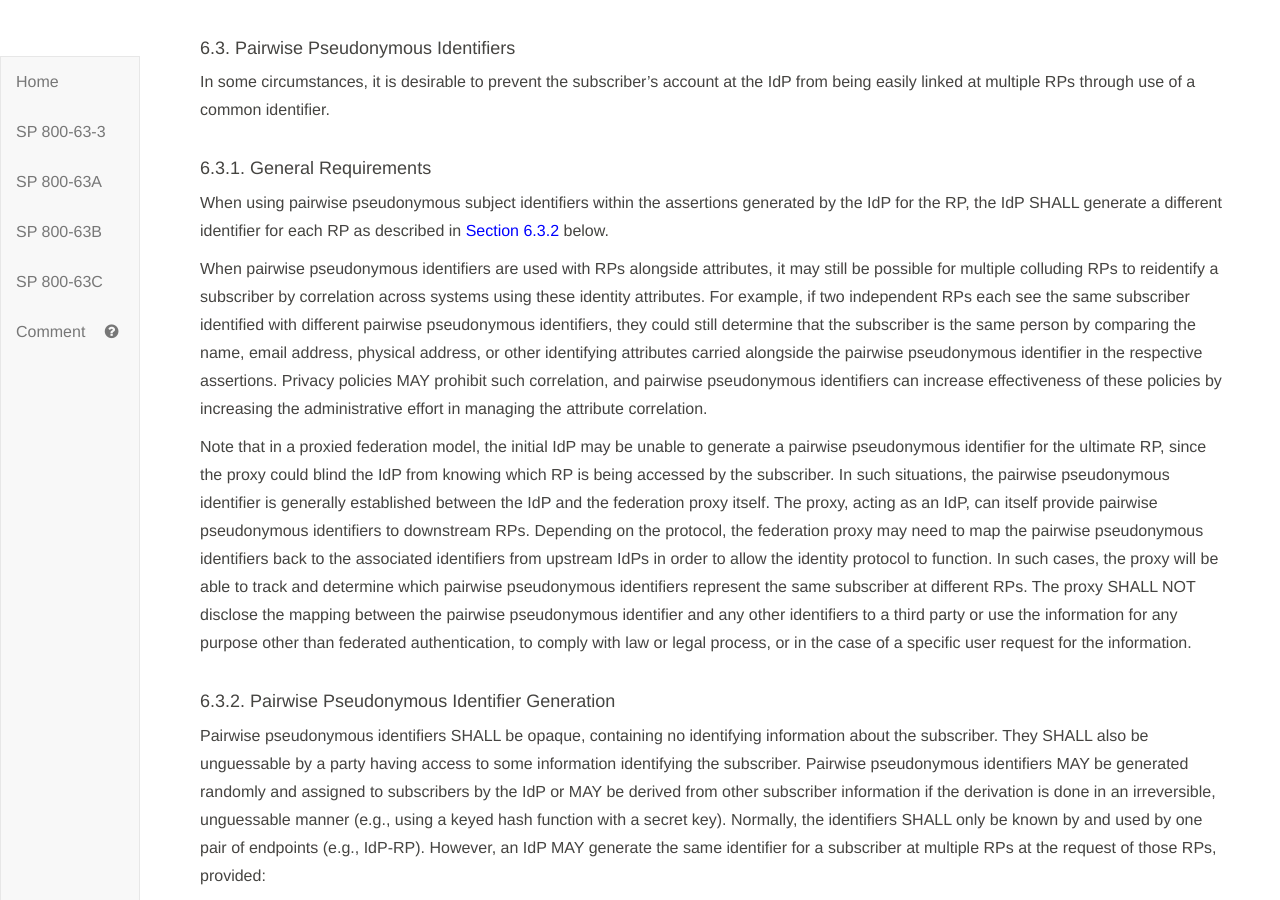
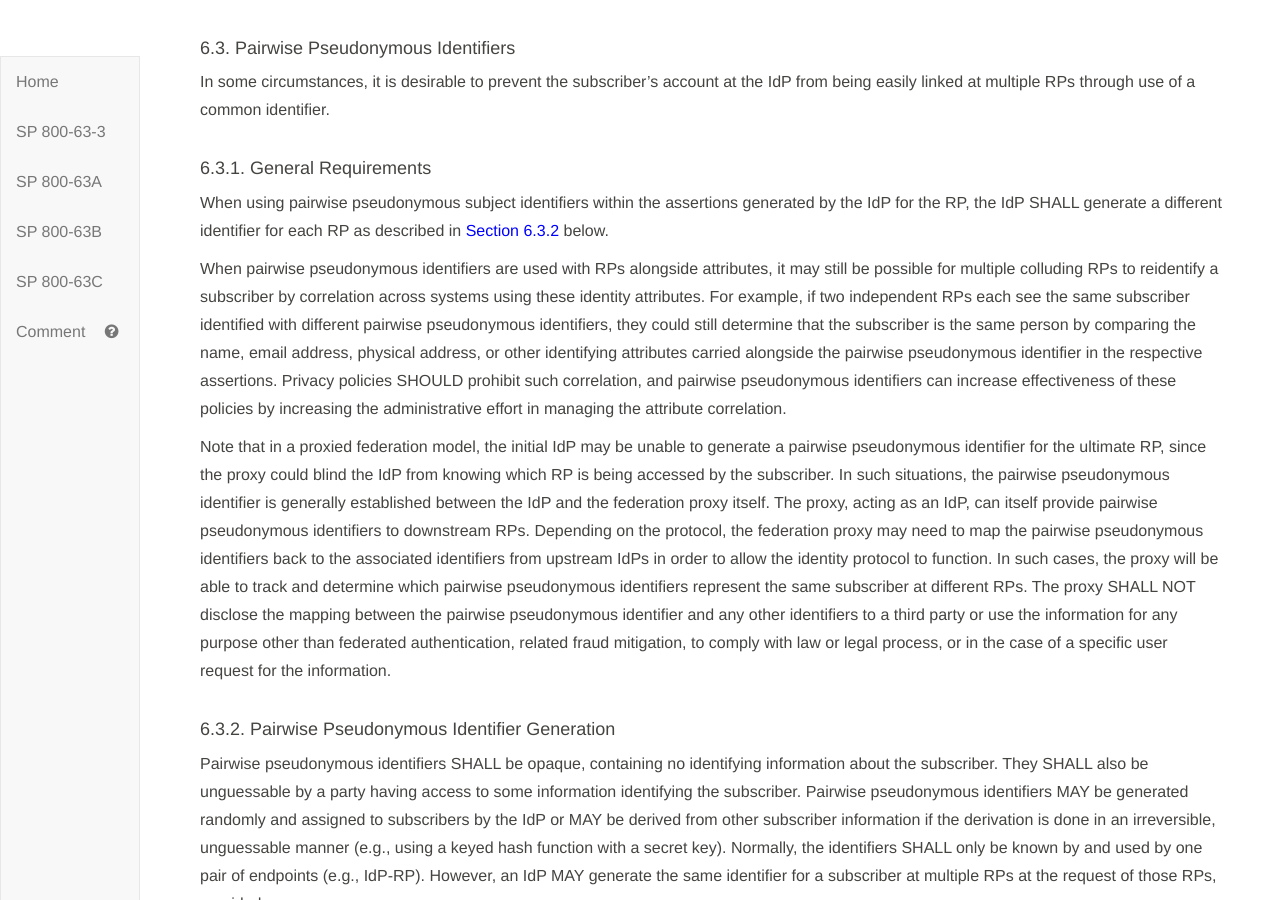
Before and after one commit to usnistgov/800-63-3, a Jekyll site: the page built from sp800-63c/sec6_assertions.md, in a window 1280 px wide and 900 px high, scrolled down 3451 px. Built offline with Jekyll 4.4.1, drawn with Linux system fonts in a browser that asks for light colours; our own code applies the rules of GitHub Pages for plain Markdown files.

Commit message:
Closes #885

```diff
--- a/sp800-63c/sec6_assertions.md
+++ b/sp800-63c/sec6_assertions.md
@@ -100,9 +100,9 @@ In some circumstances, it is desirable to prevent the subscriber's account at th
 
 When using pairwise pseudonymous subject identifiers within the assertions generated by the IdP for the RP, the IdP SHALL generate a different identifier for each RP as described in [Section 6.3.2](#ppi-gen) below.
 
-When pairwise pseudonymous identifiers are used with RPs alongside attributes, it may still be possible for multiple colluding RPs to reidentify a subscriber by correlation across systems using these identity attributes. For example, if two independent RPs each see the same subscriber identified with different pairwise pseudonymous identifiers, they could still determine that the subscriber is the same person by comparing the name, email address, physical address, or other identifying attributes carried alongside the pairwise pseudonymous identifier in the respective assertions. Privacy policies MAY prohibit such correlation, and pairwise pseudonymous identifiers can increase effectiveness of these policies by increasing the administrative effort in managing the attribute correlation.
+When pairwise pseudonymous identifiers are used with RPs alongside attributes, it may still be possible for multiple colluding RPs to reidentify a subscriber by correlation across systems using these identity attributes. For example, if two independent RPs each see the same subscriber identified with different pairwise pseudonymous identifiers, they could still determine that the subscriber is the same person by comparing the name, email address, physical address, or other identifying attributes carried alongside the pairwise pseudonymous identifier in the respective assertions. Privacy policies SHOULD prohibit such correlation, and pairwise pseudonymous identifiers can increase effectiveness of these policies by increasing the administrative effort in managing the attribute correlation.
 
-Note that in a proxied federation model, the initial IdP may be unable to generate a pairwise pseudonymous identifier for the ultimate RP, since the proxy could blind the IdP from knowing which RP is being accessed by the subscriber. In such situations, the pairwise pseudonymous identifier is generally established between the IdP and the federation proxy itself. The proxy, acting as an IdP, can itself provide pairwise pseudonymous identifiers to downstream RPs. Depending on the protocol, the federation proxy may need to map the pairwise pseudonymous identifiers back to the associated identifiers from upstream IdPs in order to allow the identity protocol to function. In such cases, the proxy will be able to track and determine which pairwise pseudonymous identifiers represent the same subscriber at different RPs. The proxy SHALL NOT disclose the mapping between the pairwise pseudonymous identifier and any other identifiers to a third party or use the information for any purpose other than federated authentication, to comply with law or legal process, or in the case of a specific user request for the information.
+Note that in a proxied federation model, the initial IdP may be unable to generate a pairwise pseudonymous identifier for the ultimate RP, since the proxy could blind the IdP from knowing which RP is being accessed by the subscriber. In such situations, the pairwise pseudonymous identifier is generally established between the IdP and the federation proxy itself. The proxy, acting as an IdP, can itself provide pairwise pseudonymous identifiers to downstream RPs. Depending on the protocol, the federation proxy may need to map the pairwise pseudonymous identifiers back to the associated identifiers from upstream IdPs in order to allow the identity protocol to function. In such cases, the proxy will be able to track and determine which pairwise pseudonymous identifiers represent the same subscriber at different RPs. The proxy SHALL NOT disclose the mapping between the pairwise pseudonymous identifier and any other identifiers to a third party or use the information for any purpose other than federated authentication, related fraud mitigation, to comply with law or legal process, or in the case of a specific user request for the information.
 
 #### 6.3.2. <a name="ppi-gen"></a>Pairwise Pseudonymous Identifier Generation
 
```
Also changed, not shown: sp800-63c/sec5_federation.md (+1 -1 lines), sp800-63c/sec9_privacy.md (+1 -1 lines).
